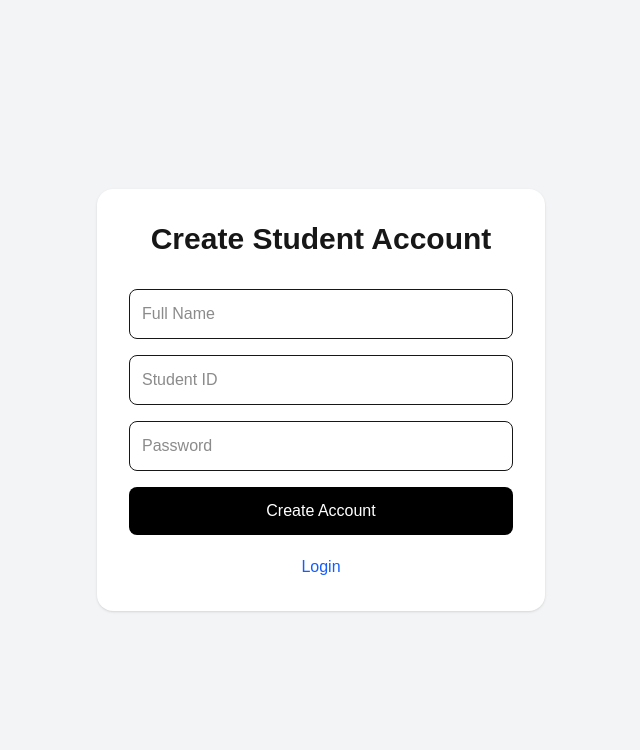
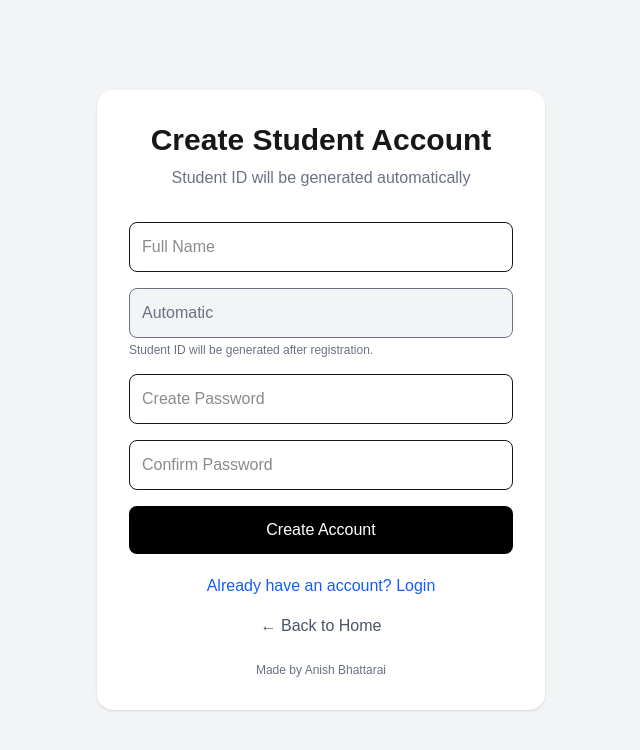
Before and after one commit to JFT-PRACTICE/jft-mock-test, a Next.js app: page /register in a window 1280 px wide. Shown: the top 750 px of the page, without its empty margins (319-959 px from the left). Built offline with nearby package versions, Linux system fonts and the light colour scheme; no server answers.

Commit message:
Update student registration

```diff
--- a/app/register/page.tsx
+++ b/app/register/page.tsx
@@ -5,15 +5,20 @@ import { createClient } from "../admin/utils/supabase/client";
 
 export default function RegisterPage() {
   const [name, setName] = useState("");
-const [studentId, setStudentId] = useState("");
   const [password, setPassword] = useState("");
+  const [confirmPassword, setConfirmPassword] = useState("");
   const [loading, setLoading] = useState(false);
 
   async function register(e: React.FormEvent) {
     e.preventDefault();
 
-if (!name.trim() || !studentId.trim() || !password.trim()) {
+    if (!name.trim() || !password.trim() || !confirmPassword.trim()) {
       alert("Please fill all fields");
+      return;
+    }
+
+    if (password !== confirmPassword) {
+      alert("Passwords do not match.");
       return;
     }
 
@@ -22,33 +27,23 @@ try {
 
       const supabase = createClient();
 
-  const { data: existingStudent, error: checkError } = await supabase
-    .from("students")
-    .select("id")
-    .eq("student_id", studentId.trim())
-    .maybeSingle();
-
-  if (checkError) {
-    throw new Error(checkError.message);
-  }
-
-  if (existingStudent) {
-    alert("This Student ID is already registered.");
-    return;
-  }
-
-  const { error } = await supabase.from("students").insert({
-    full_name: name.trim(),
-    student_id: studentId.trim(),
-    password: password,
-    blocked: false,
+      const { data, error } = await supabase.rpc("register_student", {
+        p_full_name: name.trim(),
+        p_password: password,
       });
 
       if (error) {
         throw new Error(error.message);
       }
 
-  alert("Account created successfully!");
+      if (!data || !data.student_id) {
+        throw new Error("Student ID could not be generated.");
+      }
+
+      alert(
+        `Account created successfully!\n\nYour Student ID is: ${data.student_id}\n\nPlease remember your Student ID and Password.`
+      );
+
       window.location.href = "/login";
     } catch (error) {
       alert(
@@ -59,7 +54,6 @@ try {
     } finally {
       setLoading(false);
     }
-
   }
 
   return (
@@ -68,6 +62,10 @@ return (
         <h1 className="text-3xl font-bold text-center">
           Create Student Account
         </h1>
+
+        <p className="text-center text-gray-500 mt-2">
+          Student ID will be generated automatically
+        </p>
 
         <form onSubmit={register} className="mt-8 space-y-4">
           <input
@@ -78,19 +76,32 @@ Create Student Account
             className="w-full border p-3 rounded-lg"
           />
 
+          <div>
             <input
               type="text"
-        placeholder="Student ID"
-        value={studentId}
-        onChange={(e) => setStudentId(e.target.value)}
+              value="Automatic"
+              disabled
+              className="w-full border p-3 rounded-lg bg-gray-100 text-gray-500"
+            />
+
+            <p className="text-xs text-gray-500 mt-1">
+              Student ID will be generated after registration.
+            </p>
+          </div>
+
+          <input
+            type="password"
+            placeholder="Create Password"
+            value={password}
+            onChange={(e) => setPassword(e.target.value)}
             className="w-full border p-3 rounded-lg"
           />
 
           <input
             type="password"
-        placeholder="Password"
-        value={password}
-        onChange={(e) => setPassword(e.target.value)}
+            placeholder="Confirm Password"
+            value={confirmPassword}
+            onChange={(e) => setConfirmPassword(e.target.value)}
             className="w-full border p-3 rounded-lg"
           />
 
@@ -107,10 +118,20 @@ Create Student Account
           href="/login"
           className="block text-center text-blue-600 mt-5"
         >
-      Login
+          Already have an account? Login
         </a>
+
+        <a
+          href="/"
+          className="block text-center text-gray-600 mt-4 hover:text-black"
+        >
+          ← Back to Home
+        </a>
+
+        <p className="text-center text-xs text-gray-500 mt-6">
+          Made by Anish Bhattarai
+        </p>
       </div>
     </main>
-
   );
 }
```
Lines whose indentation alone changed are shown as unchanged.
